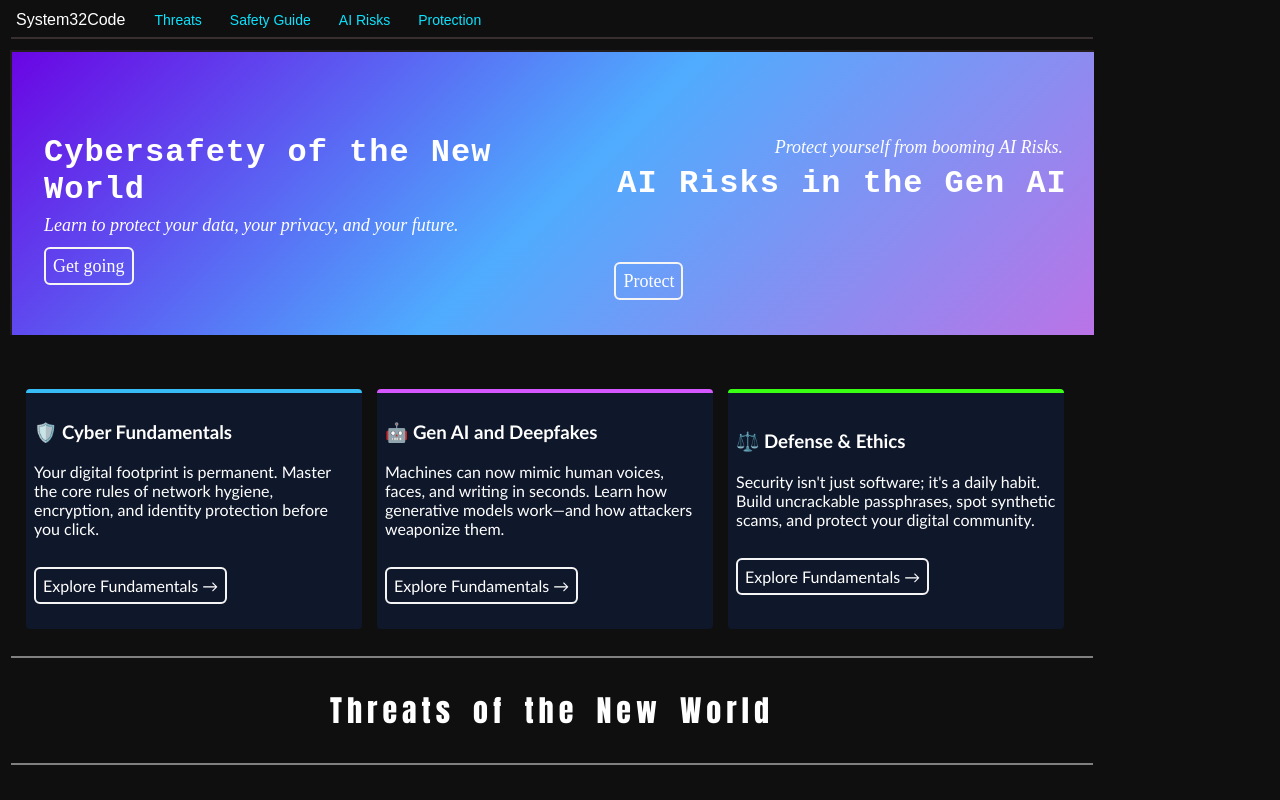
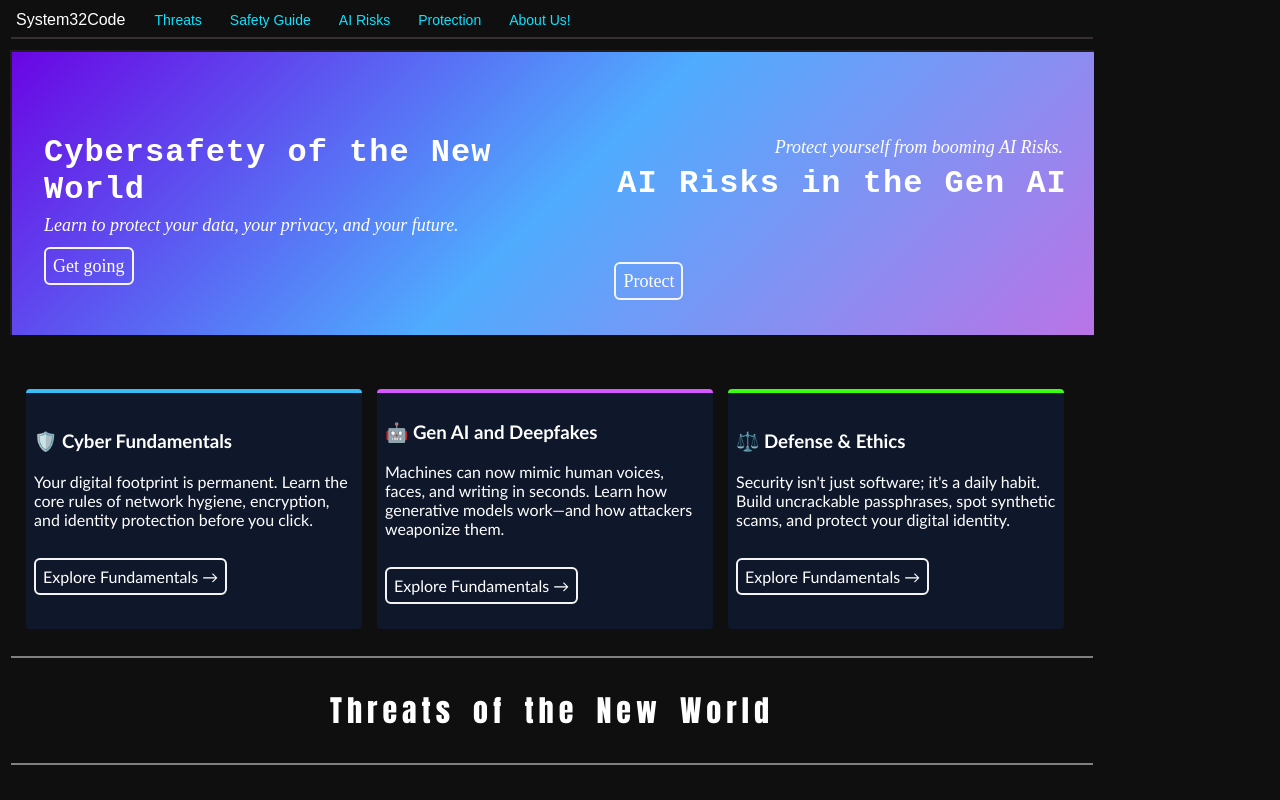
Before and after one commit to HexaCube63/System32Code, a plain HTML site: page index.html in a window 1280 px wide. Shown: the top 800 px of the page. Drawn offline with Linux system fonts and the light colour scheme.

Commit message:
Update index.html

```diff
--- a/index.html
+++ b/index.html
@@ -1,6 +1,6 @@
 <html>
     <head>
-        <title>CyberSafety and AI Risks</title>
+        <title>System32Code</title>
 
         <style>
             *{
@@ -76,6 +76,7 @@
                     <a href="cybersafety/#safety" class=navbar>Safety Guide</a>&nbsp;&nbsp;&nbsp;&nbsp;
                     <a href="ai/" class="navbar">AI Risks</a>&nbsp;&nbsp;&nbsp;&nbsp;
                     <a href="ai/#ai-protection" class="navbar">Protection</a>&nbsp;&nbsp;&nbsp;&nbsp;
+                    <a href="aboutus/" class="navbar">About Us!</a>&nbsp;&nbsp;&nbsp;&nbsp;
                     <hr color="#383030" width=1080px>
                 </td>
             </tr>
@@ -113,9 +114,9 @@
                         <tr>
                             <td style="background-color: #0f172a;font-family:'Gill Sans', 'Gill Sans MT', Calibri, 'Trebuchet MS', sans-serif; border-top: 4px solid #38bdf8; border-radius: 4px; height: 240px; width: 320px; padding: 8px; padding-top:2px;">
                                 <h3>🛡️ Cyber Fundamentals</h3>
-                                Your digital footprint is permanent. Master the core rules of network hygiene, encryption, and identity protection before you click.
+                                Your digital footprint is permanent. Learn the core rules of network hygiene, encryption, and identity protection before you click.
                                 <br><br><br>
-                                <a href="cybersafety/index.html" style="border: 2px solid whitesmoke; padding: 7px; border-radius: 6px; text-decoration: none;">Explore Fundamentals →</a>
+                                <a href="cybersafety/" style="border: 2px solid whitesmoke; padding: 7px; border-radius: 6px; text-decoration: none;">Explore Fundamentals →</a>
 
                             </td>
                             <td style="font-family:'Gill Sans', 'Gill Sans MT', Calibri, 'Trebuchet MS', sans-serif;background-color: #0f172a; border-top: 4px solid #d557ff; border-radius: 4px; height: 240px; width: 320px; padding: 8px; padding-top:2px;">
@@ -127,7 +128,7 @@
                             </td>
                             <td style="background-color: #0f172a;font-family:'Gill Sans', 'Gill Sans MT', Calibri, 'Trebuchet MS', sans-serif; border-top: 4px solid #39ff14; border-radius: 4px; height: 240px; width: 320px; padding: 8px; padding-top:2px;">
                                 <h3>⚖️ Defense & Ethics</h3>
-                                Security isn't just software; it's a daily habit. Build uncrackable passphrases, spot synthetic scams, and protect your digital community.
+                                Security isn't just software; it's a daily habit. Build uncrackable passphrases, spot synthetic scams, and protect your digital identity.
                                 <br><br><br>
                                 <a href="cybersafety/#safety" style="border: 2px solid whitesmoke; padding: 7px; border-radius: 6px; text-decoration: none;">Explore Fundamentals →</a>
 
```
